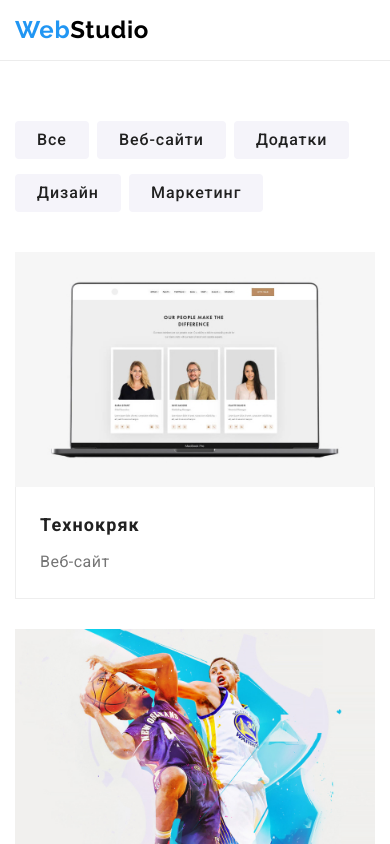
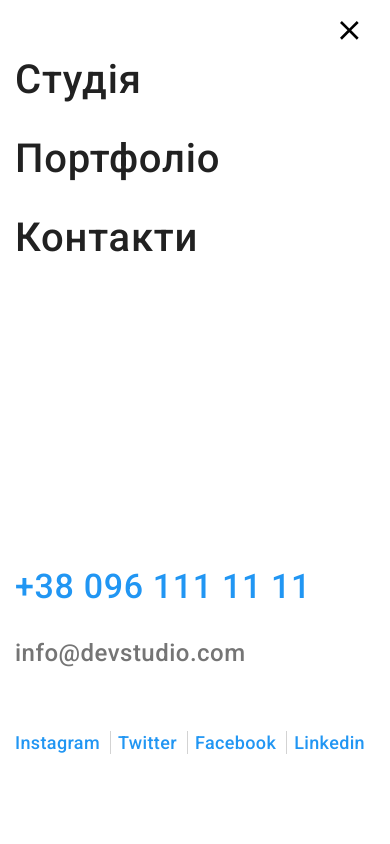
Before and after one commit to lanochka-svitlanka/-goit-markup-hw-08, a plain HTML site: page portfolio.html in a window 390 px wide. Shown: the top 844 px of the page. Drawn offline with nearby package versions, Linux system fonts and the light colour scheme.

Commit message:
Виконує д/з №8

```diff
--- a/portfolio.html
+++ b/portfolio.html
@@ -48,6 +48,57 @@
                         +38 096 111 11 11</a>
                 </li>
             </ul>
+            <button type="button" class="menu-open-btn  js-open-menu is-open" aria-expanded="false" aria-controls="mobile-menu">
+                <svg width="40" height="40">
+                    <use class="icon-menu-open" href="./images/icons.svg#icon-nav-menu"></use>
+                </svg>
+            </button>
+            <div class="mob-menu js-menu-container is-open" id="mobile-menu">
+                <div class="container">
+                    <button type="button" class="menu-close-btn  js-close-menu" aria-expanded="false" aria-controls="mobile-menu">
+                        <svg width="40" height="40">
+                            <use class="icon-menu-close" href="./images/icons.svg#icon-nav-close"></use>
+                        </svg>
+                    </button>
+                    <nav class="mob-nav">
+                        <ul class="mob-site-nav-list">
+                            <li class="mob-site-nav-list__item">
+                                <a class="mob-site-nav-list__link  mob-site-nav-list__link" href="./index.html">Студія</a>
+                            </li>
+                            <li class="mob-site-nav-list__item">
+                                <a class="mob-site-nav-list__link" href="">Портфоліо</a>
+                            </li>
+                            <li class="mob-site-nav-list__item">
+                                <a class="mob-site-nav-list__link" href="">Контакти</a>
+                            </li>
+                        </ul>
+                        <ul class="mob-contacts-list">
+                            <li class="mob-contacts-list__item">
+                                <a class="mob-tel__link" href="tel:+380961111111">
+                                    +38 096 111 11 11</a>
+                            </li>
+                            <li class="mob-contacts-list__item">
+                                <a class="mob-mail__link" href="mailo:info@devstudio.com">
+                                    info@devstudio.com</a>
+                            </li>
+                        </ul>
+                        <ul class="mob-soc-list">
+                            <li class="mob-soc-list__item">
+                                <a class="mob-soc-list__link" href="">Instagram</a>
+                            </li>
+                            <li class="mob-soc-list__item">
+                                <a class="mob-soc-list__link" href="">Twitter</a>
+                            </li>
+                            <li class="mob-soc-list__item">
+                                <a class="mob-soc-list__link" href="">Facebook</a>
+                            </li>
+                            <li class="mob-soc-list__item">
+                                <a class="mob-soc-list__link" href="">Linkedin</a>
+                            </li>
+                        </ul>
+                    </nav>
+                </div>
+            </div>
         </nav>
         </div>
     </header>
@@ -280,5 +331,9 @@
             </div>
         </div>
     </footer>
+    <script defer src="https://cdnjs.cloudflare.com/ajax/libs/body-scroll-lock/3.1.5/bodyScrollLock.min.js"
+        integrity="sha512-HowizSDbQl7UPEAsPnvJHlQsnBmU2YMrv7KkTBulTLEGz9chfBoWYyZJL+MUO6p/yBuuMO/8jI7O29YRZ2uBlA=="
+        crossorigin="anonymous"></script>
+    <script defer src="js/mobile-menu.js"></script>
     </body>
 </html>
--- a/sass/components/_contacts.scss
+++ b/sass/components/_contacts.scss
@@ -1,6 +1,7 @@
 .contacts-list {
     @media screen and (min-width: 767px){
-    display: flex;}
+    display: flex;
+}
 }
 
 .contacts-list__item:not(:last-child) {
--- a/sass/layouts/_header.scss
+++ b/sass/layouts/_header.scss
@@ -38,7 +38,7 @@
     margin-left: auto;}
 }
 
-.menu-button{
+.menu-open-btn {
     @media screen and (min-width: 767px){
     display: none;}
 
@@ -48,29 +48,23 @@
     border:none;
     background-color: transparent;
 
-    cursor: pointer;
-
-    & .icon-nav-close{
-    display: none;}
-
-    &.is-open  .icon-nav-close{
-    display: block;}
-
-    &.is-open .icon-nav-menu {
-    display: none;}
-}
+    cursor: pointer;}
 
 
-.mob-container{
+.mob-menu{
+    @media screen and (min-width: 767px) {
+    display: none;
+    }
 
     position: fixed;
     top:0;
     left:0;
     width: 100vw;
     height: 100vh;
+    z-index: 2;
 
     background-color: var(--primary-white-color);
-    padding: 48px;
+
     text-align: center;
     font-size: 20px;
 
@@ -78,10 +72,32 @@
     transition: transform var(--timing-function);
 
  }
-/*
-.mob-container.is-open{
+
+.mob-menu.is-open{
 transform: translateX(0);}
-*/
+
+.menu-close-btn {
+    @media screen and (min-width: 767px) {
+    display: none;
+    }
+
+    display: block;
+    margin-left: auto;
+    padding-top: 10px;
+    border:none;
+    background-color: transparent;
+
+    cursor: pointer;
+}
+
+.icon-menu-close {
+    transition: fill 250 ms var(--timing-function);
+
+    .menu-close-btn:hover &,
+    .menu-close-btn:focus & {
+        fill: var(--accent-color)
+    }
+}
 
 .mob-site-nav-list{
     margin-bottom: 306px;
@@ -95,7 +111,15 @@ transform: translateX(0);}
 .mob-site-nav-list__link{
 
     @include font-face (500, 40px, 1.175, 0.02em);
-    color: var(--title-text-color);}
+    color: var(--title-text-color);
+    transition: color 250 ms var(--timing-function);
+
+    &:hover,
+    &:focus {
+        color: var(--accent-color)
+    }
+
+}
 
 
 .mob-contacts-list{
```
Also changed, not shown: index.html (+11 -11 lines), css/main.css, css/main.min.css, 2 other files.
